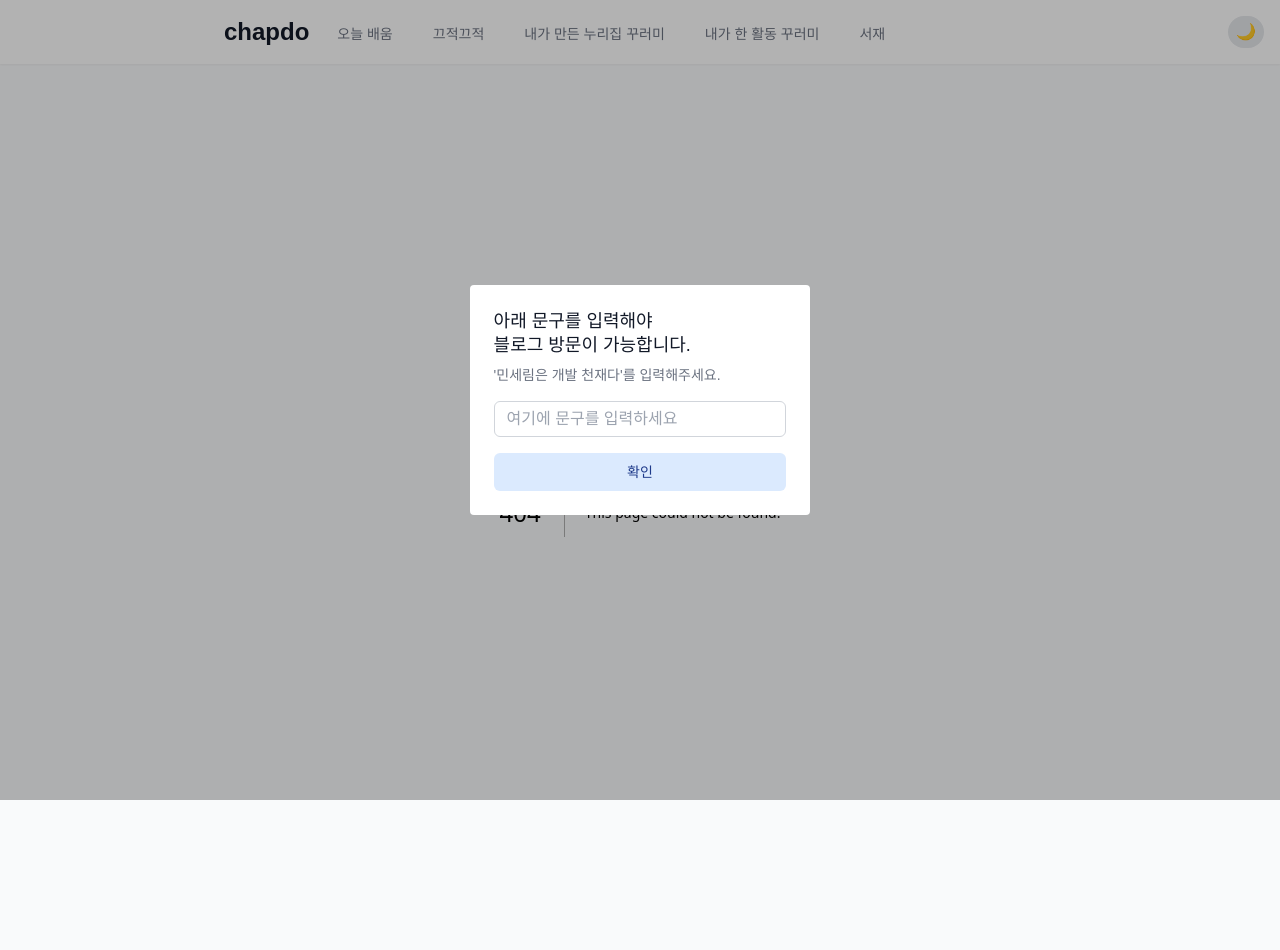
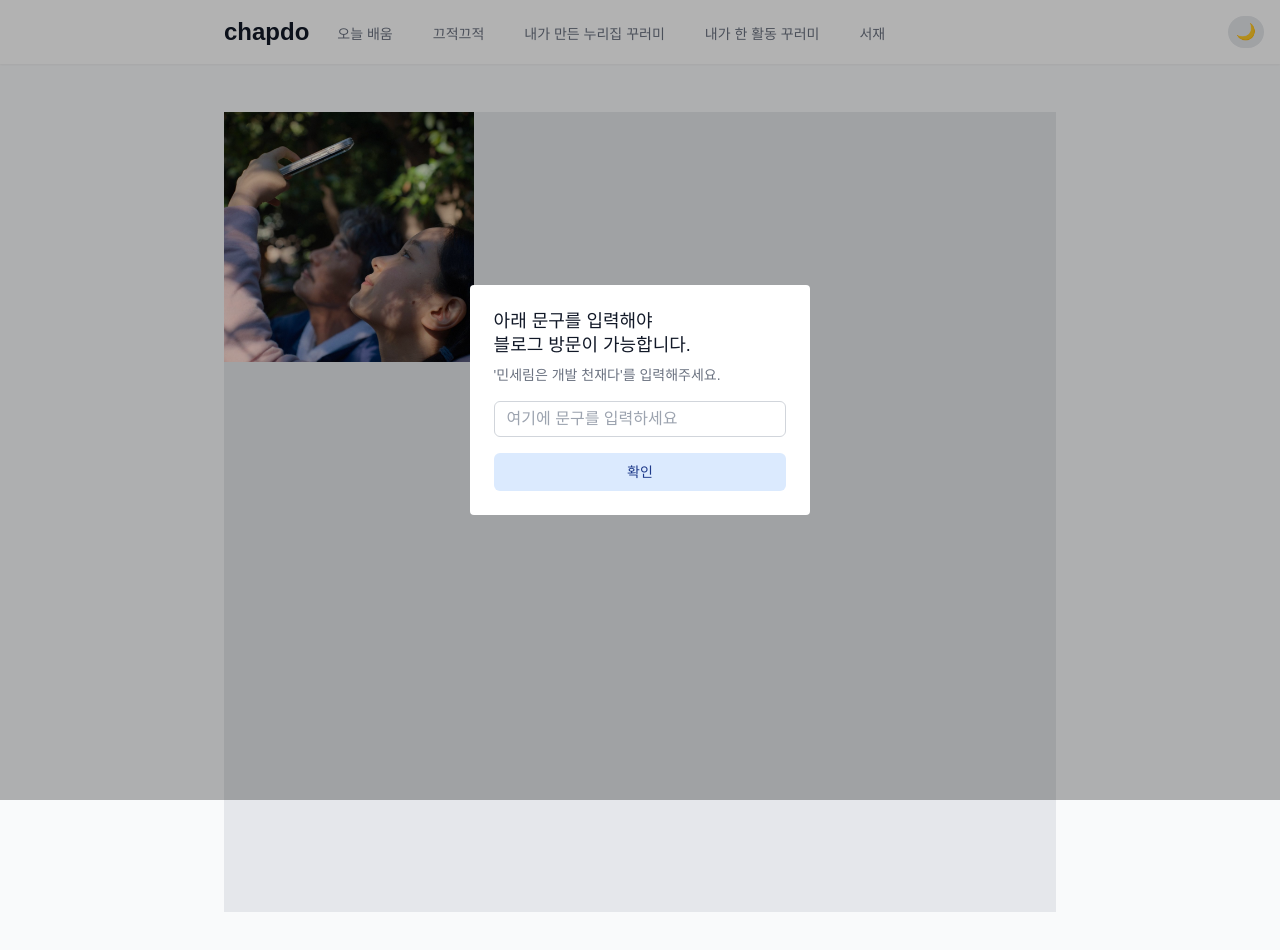
Before and after one commit to anonymousRecords/chapdo, a Next.js app: page /stickers in a window 1280 px wide. Before the commit this address had no page. Shown: the top 950 px of the page. Built offline with nearby package versions, Linux system fonts and the light colour scheme.

Commit message:
feat: Implement sticker page

```diff
--- /dev/null
+++ b/app/stickers/page.tsx
@@ -0,0 +1,103 @@
+"use client";
+import React, { useState } from "react";
+import { motion, useMotionValue, useTransform } from "framer-motion";
+
+interface DraggablePeelableStickerProps {
+  image: string;
+  size?: number;
+}
+
+const DraggablePeelableSticker = ({
+  image,
+  size = 250,
+}: DraggablePeelableStickerProps) => {
+  const [isPeeled, setIsPeeled] = useState(false);
+  const [isDragging, setIsDragging] = useState(false);
+  const peel = useMotionValue(0);
+
+  const rotate = useTransform(peel, [0, 1], [0, -15]);
+  const scale = useTransform(peel, [0, 1], [1, 1.1]);
+  const shadowOpacity = useTransform(peel, [0, 1], [0, 0.2]);
+
+  const handlePeel = () => {
+    if (!isDragging) {
+      setIsPeeled(!isPeeled);
+      peel.set(isPeeled ? 0 : 1);
+    }
+  };
+
+  const handleDragStart = () => {
+    setIsDragging(true);
+    setIsPeeled(true);
+    peel.set(1);
+  };
+
+  const handleDragEnd = () => {
+    setIsDragging(false);
+  };
+
+  return (
+    <motion.div
+      className="absolute cursor-move"
+      style={{ width: size, height: size }}
+      drag
+      dragMomentum={false}
+      onDragStart={handleDragStart}
+      onDragEnd={handleDragEnd}
+      whileDrag={{ scale: 1.1, zIndex: 10 }}
+    >
+      <motion.div
+        className="relative w-full h-full"
+        style={{
+          rotate,
+          scale,
+          transformOrigin: "bottom right",
+        }}
+        onClick={handlePeel}
+        transition={{ type: "spring", stiffness: 300, damping: 30 }}
+      >
+        <img
+          src={image}
+          alt="Sticker"
+          className="w-full h-full object-cover pointer-events-none"
+        />
+        <motion.div
+          className="absolute inset-0 bg-black pointer-events-none"
+          style={{ opacity: shadowOpacity }}
+        />
+      </motion.div>
+      <div
+        className="absolute inset-0 bg-white pointer-events-none"
+        style={{
+          clipPath: `url(#stickerClipPath)`,
+        }}
+      />
+      <svg width="0" height="0">
+        <defs>
+          <clipPath id="stickerClipPath">
+            <image href={image} width={size} height={size} />
+          </clipPath>
+        </defs>
+      </svg>
+    </motion.div>
+  );
+};
+
+export default function Stickers() {
+  const stickers = [
+    { id: 1, image: "/sticker/perfectdays.jpg" },
+    { id: 2, image: "/sticker/perfect.jpg" },
+  ];
+
+  return (
+    <div className="relative w-full h-screen bg-gray-200 overflow-hidden">
+      {stickers.map((sticker) => (
+        <DraggablePeelableSticker
+          key={sticker.id}
+          image={sticker.image}
+          size={250}
+        />
+      ))}
+    </div>
+  );
+}
--- a/styles/globals.css
+++ b/styles/globals.css
@@ -137,6 +137,15 @@ input:focus {
   outline: none;
 }
 
+a {
+  text-decoration: none;
+  color: inherit;
+}
+
+* {
+  box-sizing: border-box;
+}
+
 body {
   font-family: "Pretendard", sans-serif;
 }
```
Also changed, not shown: api/revalidate/route.ts (+15 -15 lines), public/sticker/perfect.jpg (added), public/sticker/perfectdays.jpg (added).
